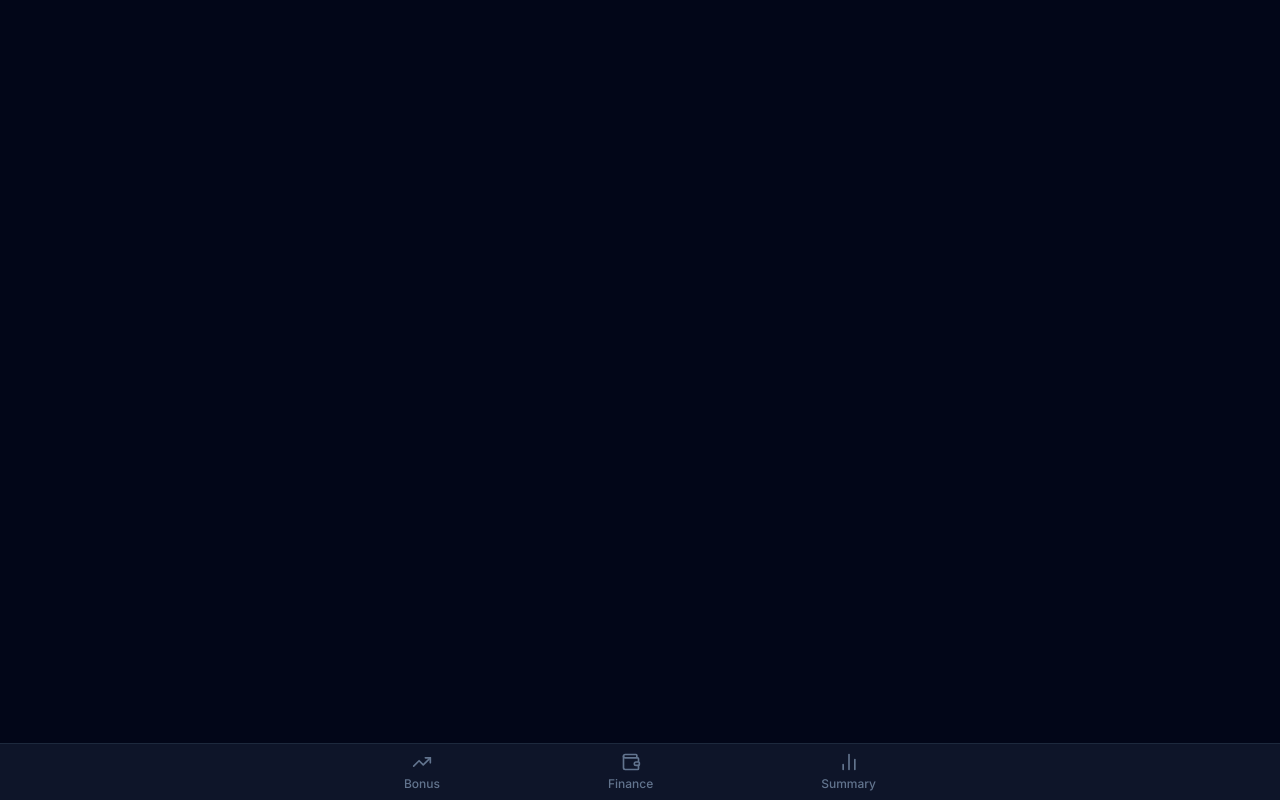
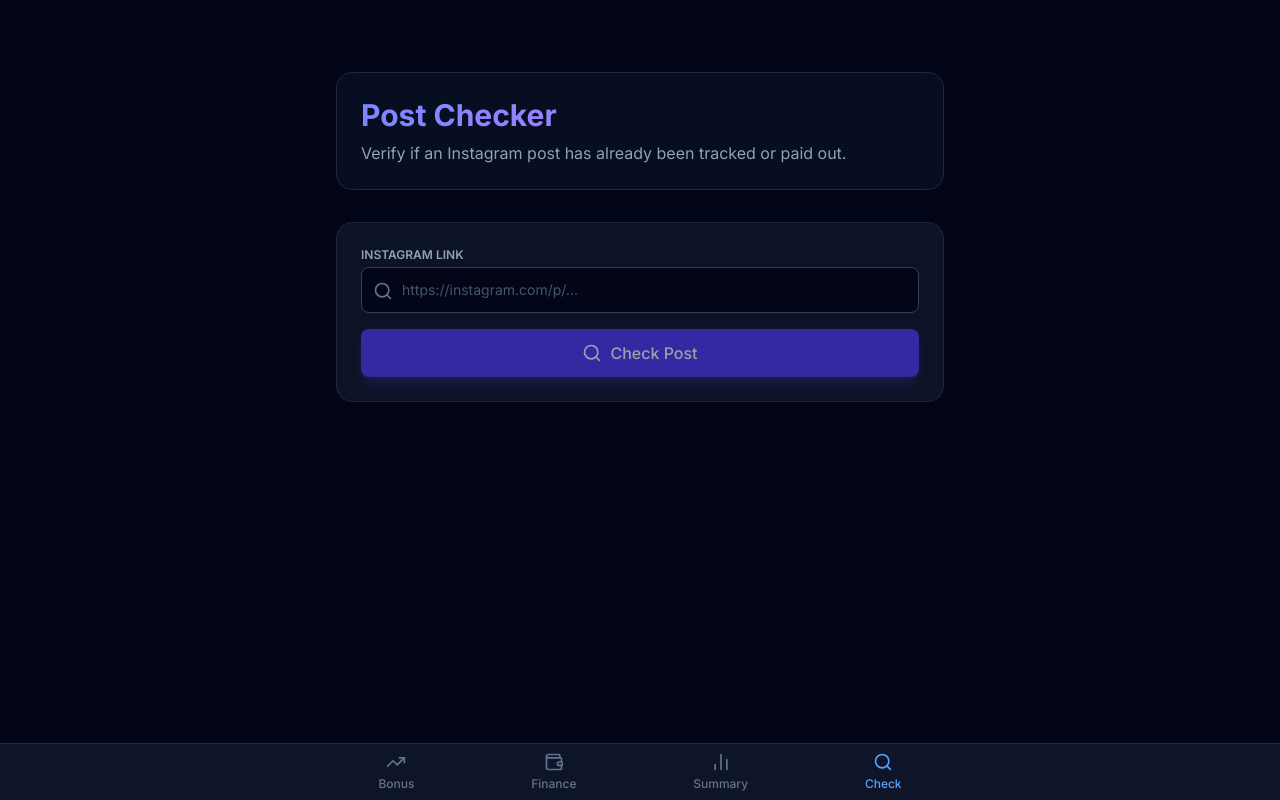
Before and after one commit to bedaniadale/freelance-bonus-tracker, a React (Vite) app: page /checker in a window 1280 px wide. Built offline with nearby package versions, Linux system fonts and the light colour scheme; no server answers.

Commit message:
[feature] post checker/verifier

```diff
--- a/src/components/BottomNav.jsx
+++ b/src/components/BottomNav.jsx
@@ -1,5 +1,5 @@
 import { NavLink } from 'react-router-dom';
-import { TrendingUp, Wallet, BarChart2 } from 'lucide-react';
+import { TrendingUp, Wallet, BarChart2, Search } from 'lucide-react';
 
 export default function BottomNav() {
   const base = 'flex flex-col items-center gap-1 py-2 px-4 text-xs font-medium transition-colors';
@@ -21,6 +21,10 @@
           <BarChart2 className="w-5 h-5" />
           <span>Summary</span>
         </NavLink>
+        <NavLink to="/checker" className={({ isActive }) => `${base} ${isActive ? active : inactive}`}>
+          <Search className="w-5 h-5" />
+          <span>Check</span>
+        </NavLink>
       </div>
     </nav>
   );
--- a/src/main.jsx
+++ b/src/main.jsx
@@ -6,6 +6,7 @@
 import BonusTracker from './App'
 import FinanceTracker from './pages/FinanceTracker'
 import Summary from './pages/Summary'
+import PostChecker from './pages/PostChecker'
 
 createRoot(document.getElementById('root')).render(
   <StrictMode>
@@ -16,6 +17,7 @@
             <Route path="/" element={<BonusTracker />} />
             <Route path="/finance" element={<FinanceTracker />} />
             <Route path="/summary" element={<Summary />} />
+            <Route path="/checker" element={<PostChecker />} />
           </Routes>
         </div>
         <BottomNav />
--- /dev/null
+++ b/src/pages/PostChecker.jsx
@@ -0,0 +1,201 @@
+import { useState } from 'react';
+import { Search, CheckCircle, XCircle, Clock, AlertCircle, Loader2 } from 'lucide-react';
+import { supabase } from '../supabaseClient';
+
+function extractShortcode(url) {
+  try {
+    const match = url.match(/(?:\/p\/|\/reel\/)([\w-]+)/);
+    return match ? match[1] : null;
+  } catch { return null; }
+}
+
+export default function PostChecker() {
+  const [link, setLink] = useState('');
+  const [status, setStatus] = useState(null); // 'idle', 'loading', 'found_vault', 'found_history', 'not_found', 'error', 'invalid'
+  const [resultData, setResultData] = useState(null);
+  const [errorMessage, setErrorMessage] = useState('');
+
+  const checkPost = async (e) => {
+    e.preventDefault();
+    setStatus('loading');
+    setResultData(null);
+    setErrorMessage('');
+
+    const shortcode = extractShortcode(link);
+    if (!shortcode) {
+      setStatus('invalid');
+      setErrorMessage('Invalid Instagram link. Must contain /p/ or /reel/');
+      return;
+    }
+
+    try {
+      // Check vault
+      const { data: vaultData, error: vaultError } = await supabase
+        .from('vault')
+        .select('*')
+        .eq('shortcode', shortcode)
+        .maybeSingle();
+
+      if (vaultError) throw vaultError;
+
+      if (vaultData) {
+        setStatus('found_vault');
+        setResultData(vaultData);
+        return;
+      }
+
+      // Check history (posts table)
+      const { data: postsData, error: postsError } = await supabase
+        .from('posts')
+        .select('*, snapshots(*)')
+        .eq('shortcode', shortcode)
+        .maybeSingle();
+
+      if (postsError) throw postsError;
+
+      if (postsData) {
+        setStatus('found_history');
+        setResultData(postsData);
+        return;
+      }
+
+      setStatus('not_found');
+    } catch (err) {
+      setStatus('error');
+      setErrorMessage(err.message);
+    }
+  };
+
+  return (
+    <div className="py-4 md:py-8 space-y-6 md:space-y-8 animate-in fade-in duration-500">
+      <header className="bg-slate-900/50 backdrop-blur-md border border-slate-800 rounded-2xl p-6 shadow-xl relative overflow-hidden group">
+        <div className="absolute inset-0 bg-gradient-to-br from-indigo-500/10 to-purple-500/10 opacity-0 group-hover:opacity-100 transition-opacity duration-500" />
+        <h1 className="text-2xl md:text-3xl font-bold bg-gradient-to-r from-indigo-400 to-purple-400 bg-clip-text text-transparent mb-2">Post Checker</h1>
+        <p className="text-sm md:text-base text-slate-400 flex items-center gap-2">Verify if an Instagram post has already been tracked or paid out.</p>
+      </header>
+
+      <div className="bg-slate-900/80 backdrop-blur-md border border-slate-800 rounded-2xl p-6 shadow-lg">
+        <form onSubmit={checkPost} className="space-y-4">
+          <div>
+            <label className="block text-xs font-semibold text-slate-400 uppercase mb-1">Instagram Link</label>
+            <div className="relative">
+              <input
+                type="url"
+                required
+                value={link}
+                onChange={e => setLink(e.target.value)}
+                placeholder="https://instagram.com/p/..."
+                className="w-full bg-slate-950 border border-slate-700 rounded-lg pl-10 pr-4 py-3 text-sm focus:ring-2 focus:ring-indigo-500 focus:border-transparent outline-none transition-all placeholder:text-slate-600"
+              />
+              <Search className="w-5 h-5 text-slate-500 absolute left-3 top-3.5" />
+            </div>
+          </div>
+          <button
+            type="submit"
+            disabled={status === 'loading' || !link}
+            className="w-full bg-indigo-600 hover:bg-indigo-500 text-white font-medium py-3 rounded-lg shadow-lg shadow-indigo-500/20 transition-all active:scale-[0.98] flex items-center justify-center gap-2 disabled:opacity-60"
+          >
+            {status === 'loading' ? <Loader2 className="w-5 h-5 animate-spin" /> : <Search className="w-5 h-5" />}
+            Check Post
+          </button>
+        </form>
+      </div>
+
+      {status && status !== 'loading' && status !== 'idle' && (
+        <div className="bg-slate-900/40 border border-slate-800 rounded-2xl p-6 animate-in slide-in-from-bottom-4 fade-in duration-300">
+          <h3 className="text-sm font-semibold text-slate-400 uppercase tracking-wide mb-4">Result</h3>
+
+          {status === 'invalid' && (
+            <div className="bg-red-500/10 border border-red-500/20 rounded-xl p-4 flex items-start gap-3">
+              <AlertCircle className="w-6 h-6 text-red-400 shrink-0 mt-0.5" />
+              <div>
+                <h4 className="text-red-400 font-semibold mb-1">Invalid Link</h4>
+                <p className="text-sm text-slate-300">{errorMessage}</p>
+              </div>
+            </div>
+          )}
+
+          {status === 'error' && (
+            <div className="bg-red-500/10 border border-red-500/20 rounded-xl p-4 flex items-start gap-3">
+              <AlertCircle className="w-6 h-6 text-red-400 shrink-0 mt-0.5" />
+              <div>
+                <h4 className="text-red-400 font-semibold mb-1">Error Checking Post</h4>
+                <p className="text-sm text-slate-300">{errorMessage}</p>
+              </div>
+            </div>
+          )}
+
+          {status === 'not_found' && (
+            <div className="bg-slate-800/50 border border-slate-700 rounded-xl p-6 text-center">
+              <div className="inline-flex items-center justify-center w-12 h-12 rounded-full bg-slate-800 mb-3">
+                <CheckCircle className="w-6 h-6 text-slate-400" />
+              </div>
+              <h4 className="text-lg font-semibold text-slate-200 mb-1">Clear to Track</h4>
+              <p className="text-sm text-slate-400">This post is neither in the active vault nor in the payout history.</p>
+            </div>
+          )}
+
+          {status === 'found_vault' && (
+            <div className="bg-amber-500/10 border border-amber-500/20 rounded-xl p-5 flex items-start gap-4">
+              <div className="bg-amber-500/20 p-2 rounded-full shrink-0">
+                <Clock className="w-6 h-6 text-amber-400" />
+              </div>
+              <div className="w-full">
+                <h4 className="text-amber-400 font-semibold mb-1 text-lg">Already in Vault</h4>
+                <p className="text-sm text-slate-300 mb-3">This post is currently in your active vault waiting to be finalized.</p>
+                <div className="bg-slate-950/50 rounded-lg p-3 text-sm grid grid-cols-2 gap-2">
+                  <div className="text-slate-500">Shortcode</div>
+                  <div className="text-slate-200 text-right font-mono">{resultData.shortcode}</div>
+                  <div className="text-slate-500">Added On</div>
+                  <div className="text-slate-200 text-right">{new Date(resultData.added_at).toLocaleDateString()}</div>
+                  <div className="text-slate-500">Comments</div>
+                  <div className="text-slate-200 text-right">💬 {resultData.comments?.toLocaleString() || 0}</div>
+                  <div className="text-slate-500">Views</div>
+                  <div className="text-slate-200 text-right">👁 {resultData.views?.toLocaleString() || 0}</div>
+                  <div className="text-slate-500">Status</div>
+                  <div className="text-right">
+                    {resultData.qualified ? (
+                      <span className="text-emerald-400 font-medium">Qualified</span>
+                    ) : (
+                      <span className="text-slate-400">Not Qualified</span>
+                    )}
+                  </div>
+                </div>
+              </div>
+            </div>
+          )}
+
+          {status === 'found_history' && (
+            <div className="bg-emerald-500/10 border border-emerald-500/20 rounded-xl p-5 flex items-start gap-4">
+              <div className="bg-emerald-500/20 p-2 rounded-full shrink-0">
+                <CheckCircle className="w-6 h-6 text-emerald-400" />
+              </div>
+              <div className="w-full">
+                <h4 className="text-emerald-400 font-semibold mb-1 text-lg">Already Paid Out</h4>
+                <p className="text-sm text-slate-300 mb-3">This post is in your history and has already been processed in a previous period.</p>
+                <div className="bg-slate-950/50 rounded-lg p-3 text-sm grid grid-cols-2 gap-2">
+                  <div className="text-slate-500">Period</div>
+                  <div className="text-slate-200 text-right font-medium">{resultData.snapshots?.title || 'Unknown Snapshot'}</div>
+                  <div className="text-slate-500">Finalized On</div>
+                  <div className="text-slate-200 text-right">{new Date(resultData.snapshots?.date || resultData.added_at).toLocaleDateString()}</div>
+                  <div className="text-slate-500">Comments</div>
+                  <div className="text-slate-200 text-right">💬 {resultData.comments?.toLocaleString() || 0}</div>
+                  <div className="text-slate-500">Views</div>
+                  <div className="text-slate-200 text-right">👁 {resultData.views?.toLocaleString() || 0}</div>
+                  <div className="text-slate-500">Status</div>
+                  <div className="text-right">
+                    {resultData.qualified ? (
+                      <span className="text-emerald-400 font-medium">Earned Bonus</span>
+                    ) : (
+                      <span className="text-slate-400">No Bonus</span>
+                    )}
+                  </div>
+                </div>
+              </div>
+            </div>
+          )}
+        </div>
+      )}
+    </div>
+  );
+}
```
